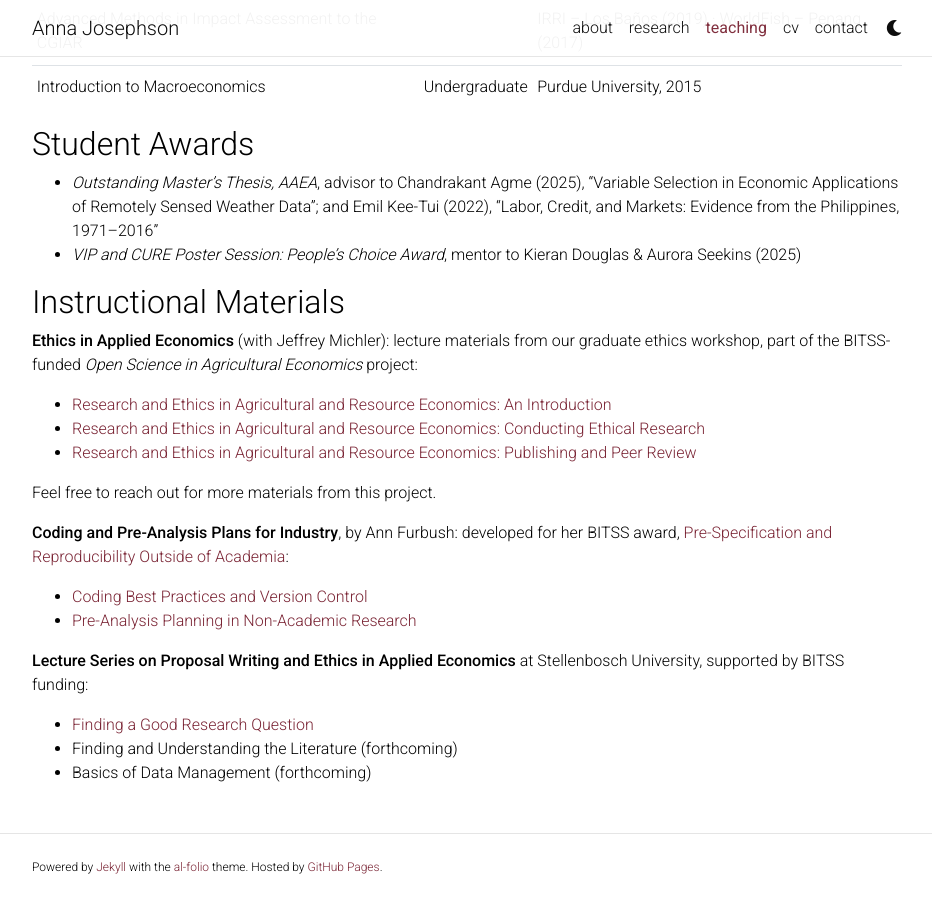
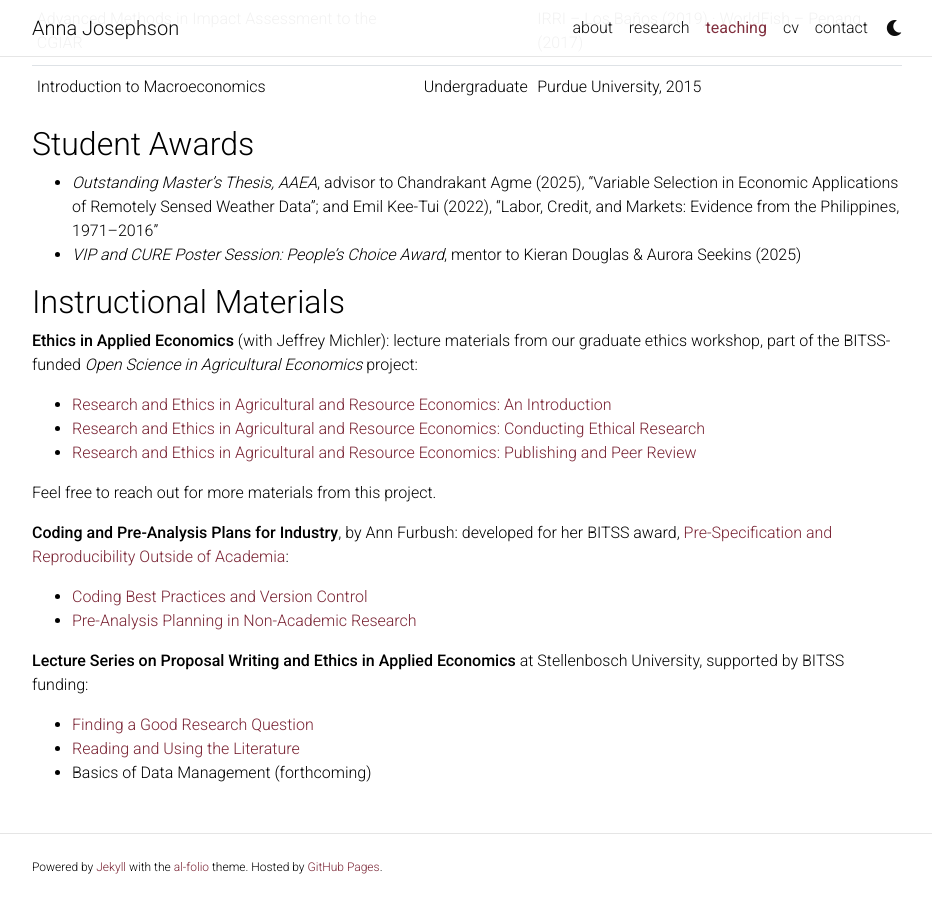
Before and after one commit to aljosephson/aljosephson.github.io, a Jekyll site: the page built from _pages/teaching.md, in a window 1280 px wide and 900 px high, scrolled down 913 px. Shown: the whole window, without its empty margins (173-1105 px from the left). Built offline with Jekyll 4.4.1, drawn with Linux system fonts in a browser that asks for light colours; comment, search, counter and statistics services are not loaded; a style sheet for code colours, icons or effects is not loaded.

Commit message:
Add Stellenbosch lecture 2 to teaching page; update CV (November 2026)
- teaching.md: link 'Reading and Using the Literature' (stellenbosch-lecture2-literature.pdf)
- CV: citations 2083; wxsum moved from In Review to Journal Articles (forthcoming, Stata Journal); IFAD added to 2026 talks; 'Economists' typo in Uma Lele Prize
- Compiled josephson_cv.pdf (12 pages)

Co-Authored-By: Claude Sonnet 5.5 <noreply@anthropic.com>

```diff
--- a/_pages/teaching.md
+++ b/_pages/teaching.md
@@ -102,5 +102,5 @@ Feel free to reach out for more materials from this project.
 **Lecture Series on Proposal Writing and Ethics in Applied Economics** at Stellenbosch University, supported by BITSS funding:
 
 - [Finding a Good Research Question]({{ '/assets/pdf/stellenbosch-lecture1-research-question.pdf' | relative_url }})
-- Finding and Understanding the Literature (forthcoming)
+- [Reading and Using the Literature]({{ '/assets/pdf/stellenbosch-lecture2-literature.pdf' | relative_url }})
 - Basics of Data Management (forthcoming)
```
Also changed, not shown: 3 other files.
